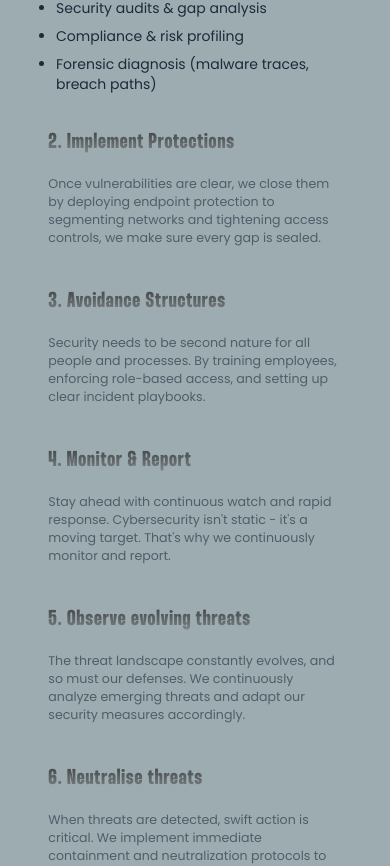
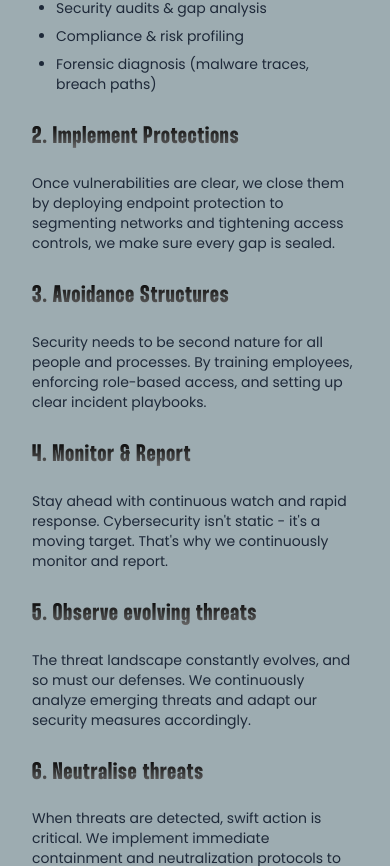
Before and after one commit to yash-surana/EyeQVault-Technologies, a React (Vite) app in the folder frontend/: page / in a window 390 px wide. Shown: the part 4175-5041 px from the top of the page. Built offline with nearby package versions, Linux system fonts and the light colour scheme.

Commit message:
removed opacity and small scale from security methods on mobile

```diff
--- a/frontend/src/components/SecurityMethods.jsx
+++ b/frontend/src/components/SecurityMethods.jsx
@@ -135,7 +135,7 @@ const SecurityMethods = () => {
                 className={`transition-all duration-500 cursor-pointer min-h-full flex flex-col ${
                   activeStep === index
                     ? "opacity-100 scale-100"
-                    : "opacity-60 scale-90"
+                    : "lg:opacity-60 lg:scale-90"
                 }`}
                 onClick={() => handleStepClick(index)}
               >
@@ -165,7 +165,7 @@ const SecurityMethods = () => {
                 className={`transition-all duration-500 cursor-pointer min-h-full flex flex-col ${
                   activeStep === index + 4
                     ? "opacity-100 scale-100"
-                    : "opacity-60 scale-90"
+                    : "lg:opacity-60 lg:scale-90"
                 }`}
                 onClick={() => handleStepClick(index + 4)}
               >
```
